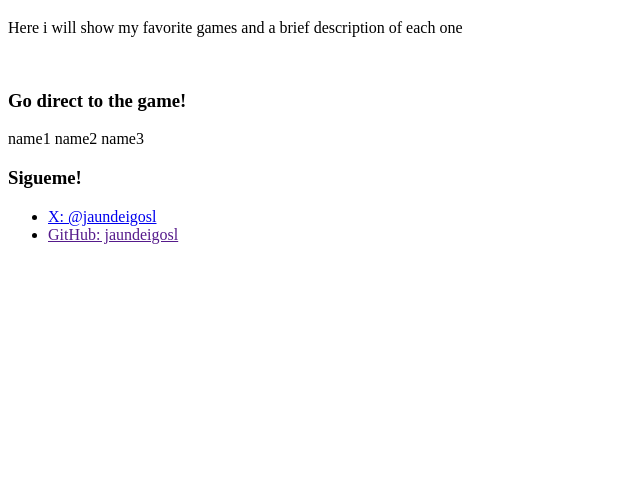
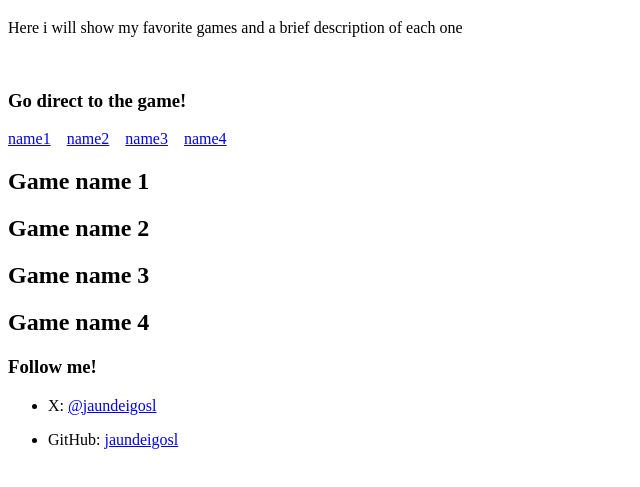
Before and after one commit to jaundeigosl/my-first-web-page, a plain HTML site: page index.html in a window 1280 px wide. Shown: the part 61-548 px from the top of the page, without its empty margins (0-640 px from the left). Drawn offline with Linux system fonts and the light colour scheme.

Commit message:
Adding ids to the games headers and liking them to the nav

```diff
--- a/index.html
+++ b/index.html
@@ -13,19 +13,34 @@
             </div>
             <div class="direct-links">
                 <h3>Go direct to the game!</h3>
-                <nav> name1 name2 name3</nav>
+                <nav> <a href="#game1">name1</a>&emsp;<a href="#game2">name2</a>&emsp;<a href="#game3">name3</a>&emsp;<a href="#game4">name4 </a></nav>
             </div>
-
+            <div>
+                <h2 id ="game1">Game name 1</h2>
+            </div>
+            <div>
+                <h2 id="game2">Game name 2</h2>
+            </div>
+            <div>
+                <h2 id="game3">Game name 3</h2>
+            </div>
+            <div>
+                <h2 id="gam4">Game name 4</h2>
+            </div>
         </main>
     </body>
     <footer>
-        <h3>Sigueme!</h3>
+        <h3>Follow me!</h3>
         <ul>
             <li>
-                <a href="https://twitter.com/jaundeigosl">X: @jaundeigosl</a>
+                <p>
+                    X: <a href="https://twitter.com/jaundeigosl" target="_blank">@jaundeigosl</a>
+                </p>
             </li>
             <li>
-                <a href="">GitHub: jaundeigosl</a>
+                <p>
+                    GitHub: <a href="https://github.com/jaundeigosl" target="_blank">jaundeigosl</a>
+                </p>
             </li>
         </ul>
     </footer>
```
